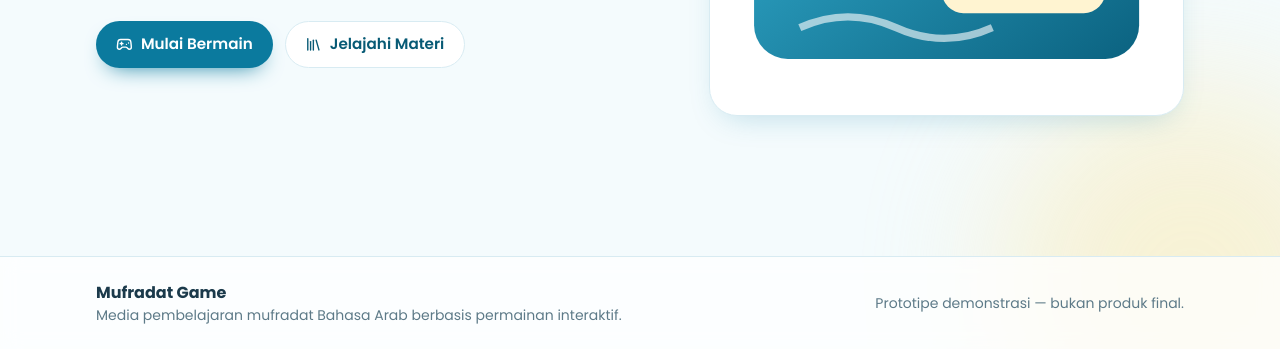
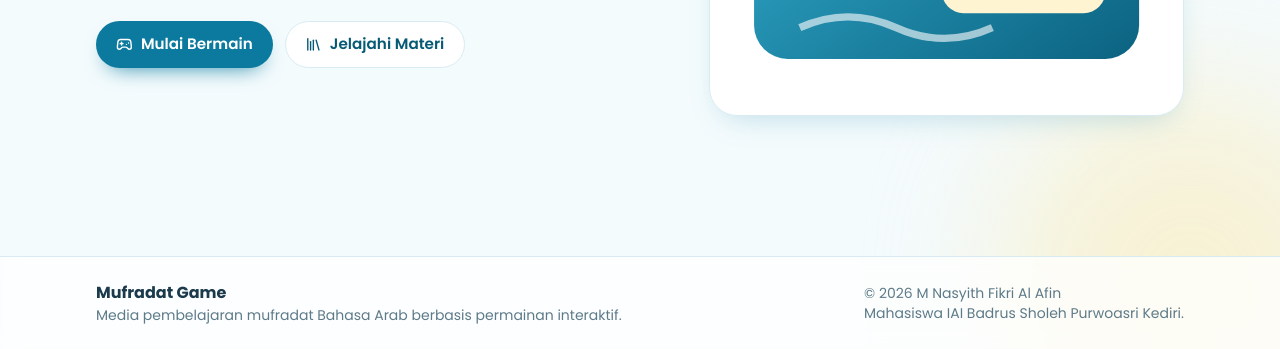
Before and after one commit to fiiinnn-bit/MufradaPlay, a plain HTML site: page index.html in a window 1280 px wide. Shown: the part 452-801 px from the top of the page. Drawn offline with nearby package versions, Linux system fonts and the light colour scheme.

Commit message:
copyrigh

```diff
--- a/index.html
+++ b/index.html
@@ -232,7 +232,9 @@
         <p class="brand-name">Mufradat Game</p>
         <p class="muted text-sm">Media pembelajaran mufradat Bahasa Arab berbasis permainan interaktif.</p>
       </div>
-      <p class="muted text-sm">Prototipe demonstrasi — bukan produk final.</p>
+      <p class="muted text-sm"> © 2026 M Nasyith Fikri Al Afin<br />
+        Mahasiswa IAI Badrus Sholeh Purwoasri Kediri.
+      </p>
     </div>
   </footer>
 
```
